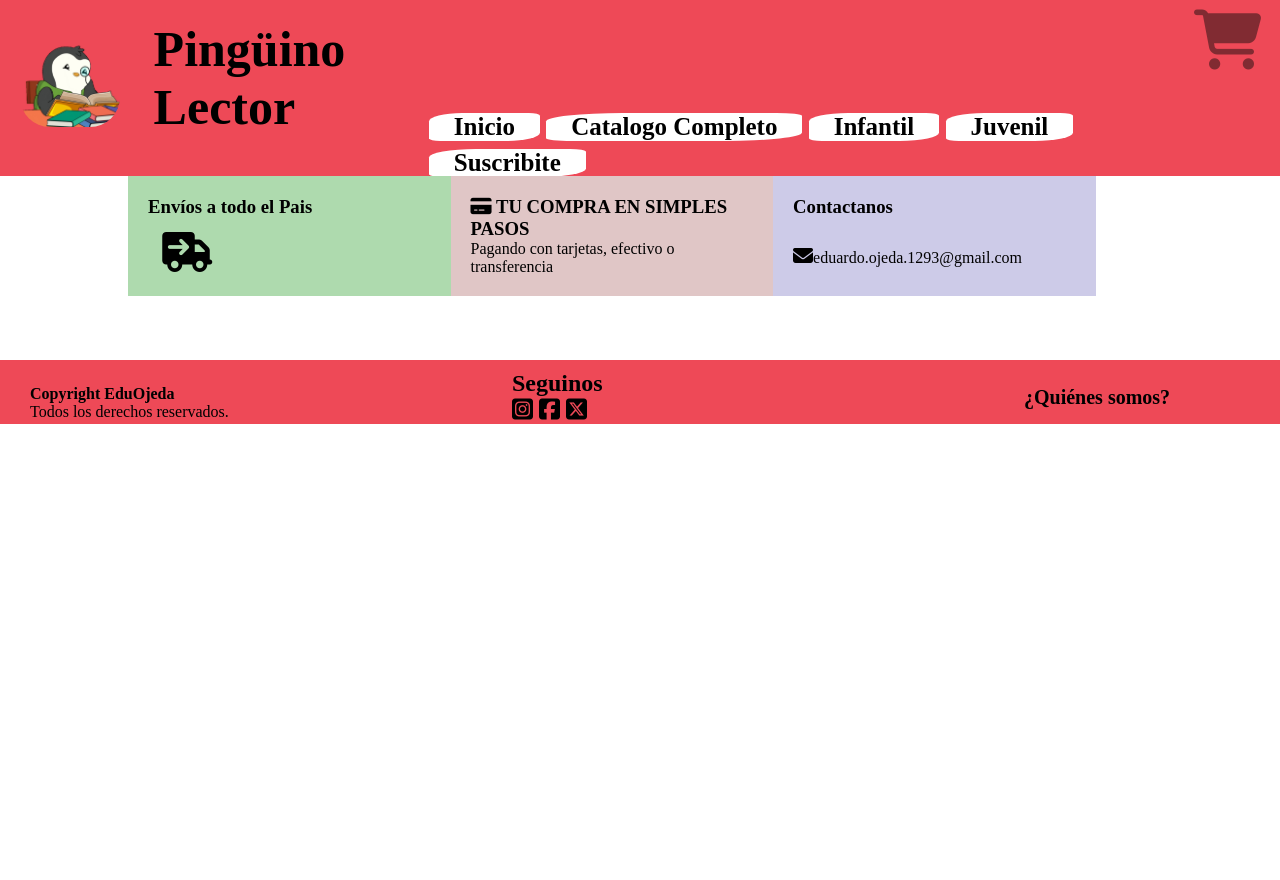
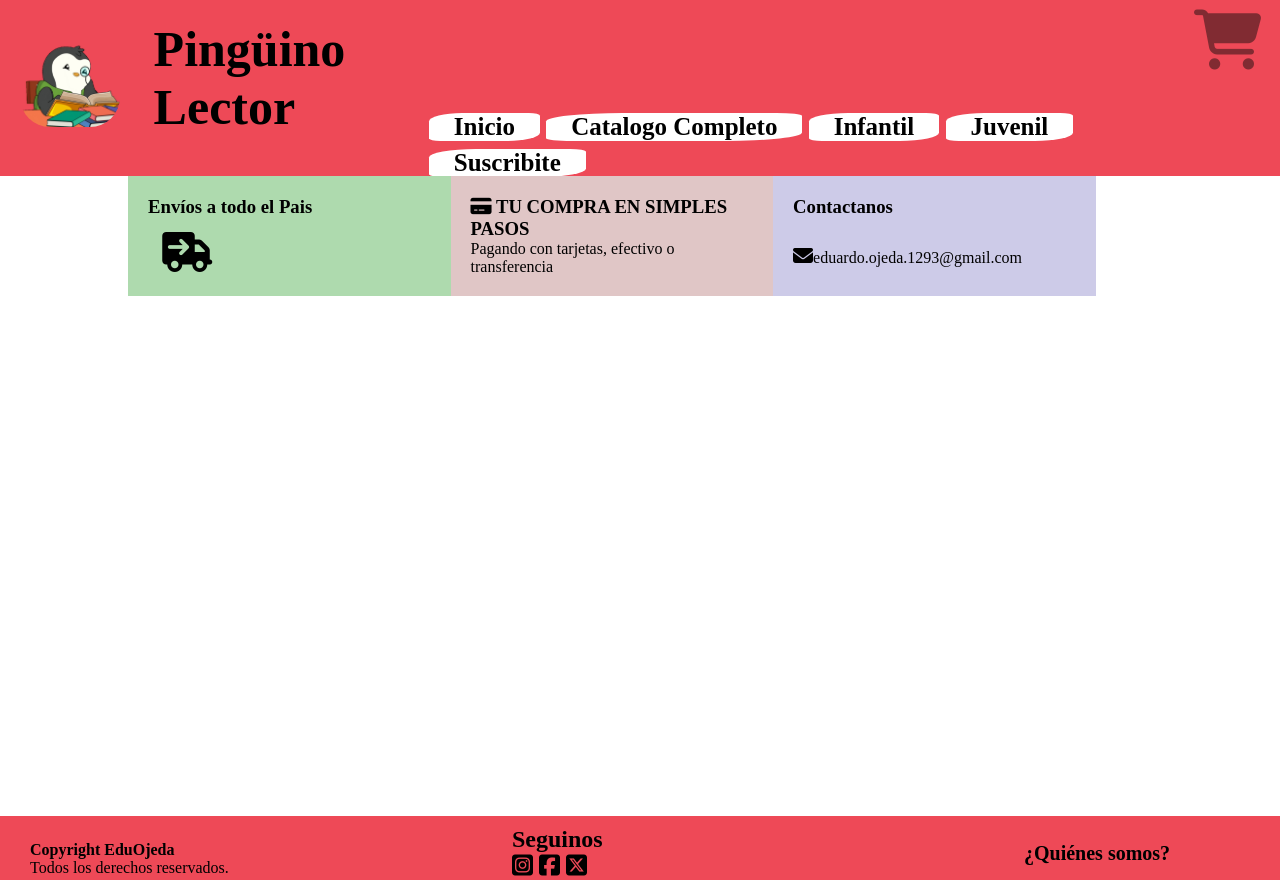
Before and after one commit to OjedaEduardo/Proyecto_Tech, a plain HTML site: page pages/carrito.html in a window 1280 px wide. Before the commit the page ends 800 px from the top, so only its background shows below. Drawn offline with Linux system fonts and the light colour scheme.

Commit message:
Update estilos.css

```diff
--- a/CSS/estilos.css
+++ b/CSS/estilos.css
@@ -86,6 +86,9 @@ a:hover {
 main {
     margin: 0%;
     padding: 0%;
+}
+.mainCarrito{
+     height: 80vh;
 }
 
 main h1 {
```
